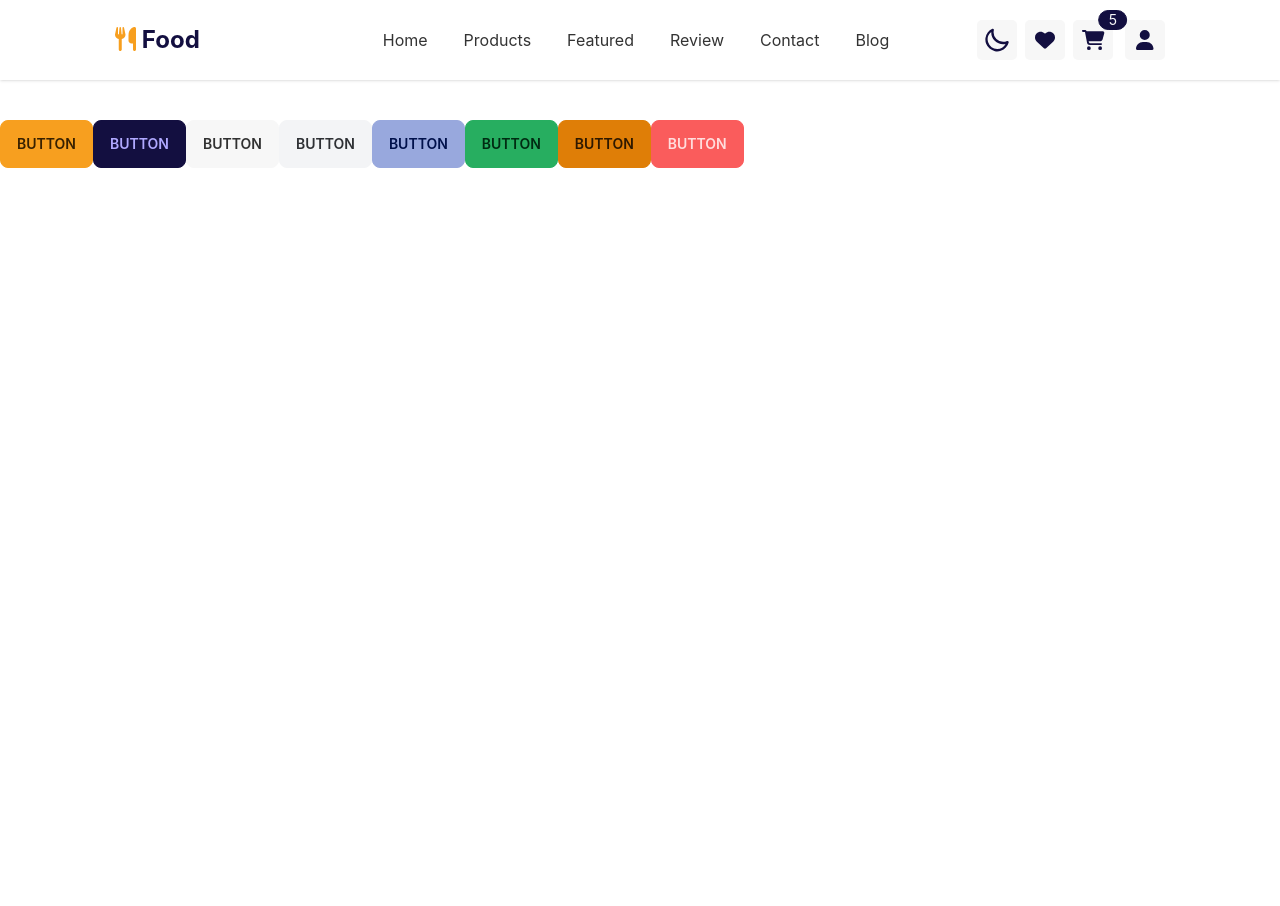
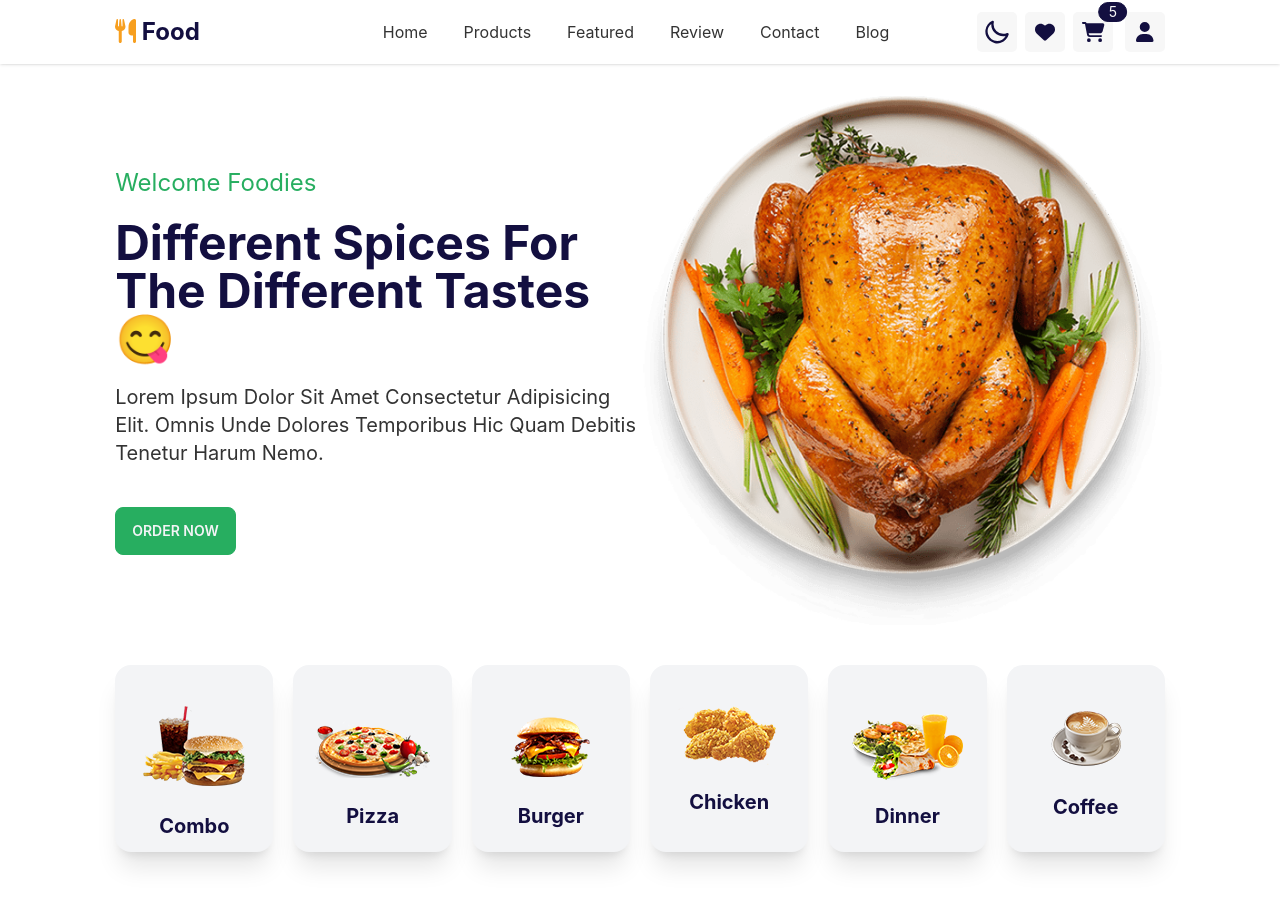
Before and after one commit to ImRanKhan81m/MERN-Stack-Food-Order-Project, a React (Create React App) app in the folder client-side/: page / in a window 1280 px wide. Shown: the top 906 px of the page. Before the commit the page ends 800 px from the top, so only its background shows below. Built offline with nearby package versions, Linux system fonts and the light colour scheme.

Commit message:
banner section done

```diff
--- a/client-side/package.json
+++ b/client-side/package.json
@@ -13,6 +13,7 @@
     "daisyui": "^2.19.0",
     "react": "^18.2.0",
     "react-dom": "^18.2.0",
+    "react-responsive-carousel": "^3.2.23",
     "react-router-dom": "^6.3.0",
     "react-scripts": "5.0.1",
     "web-vitals": "^2.1.4"
--- a/client-side/src/App.css
+++ b/client-side/src/App.css
@@ -15,6 +15,11 @@
 
 .mid-container{
   padding: 2rem 9%;
+}
+@media only screen and (max-width: 990px) {
+  .mid-container{
+    padding: 2rem;
+  }
 }
 .App-header {
   background-color: #282c34;
--- /dev/null
+++ b/client-side/src/Components/Banner/Banner.js
@@ -0,0 +1,82 @@
+import React from 'react';
+import bannerimg1 from '../../assets/image/home-img-2.png'
+import img1 from '../../assets/image/cat-1.png'
+import img2 from '../../assets/image/cat-2.png'
+import img3 from '../../assets/image/cat-3.png'
+import img4 from '../../assets/image/cat-4.png'
+import img5 from '../../assets/image/cat-5.png'
+import img6 from '../../assets/image/cat-6.png'
+
+
+const Banner = () => {
+    return (
+        <div className='mid-container'>
+            <div className='grid lg:grid-cols-2 md:grid-cols-2'>
+                <div className='flex items-center'>
+                    <div>
+                        <h6 className='text-success text-2xl'>Welcome Foodies</h6>
+                        <h1 className='font-bold text-5xl text-secondary my-5'>Different Spices For The Different Tastes 😋</h1>
+                        <p className='text-xl'>Lorem Ipsum Dolor Sit Amet Consectetur Adipisicing Elit. Omnis Unde Dolores Temporibus Hic Quam Debitis Tenetur Harum Nemo.</p>
+                        <button className='btn btn-success text-neutral mt-10'>Order Now</button>
+                    </div>
+                </div>
+                <div className='flex items-center justify-items-end'>
+                    <img className='w-full ' src={bannerimg1} alt="" />
+                </div>
+            </div>
+
+            <div className='grid lg:grid-cols-6 md:grid-cols-6 sm:grid-cols-3 grid-cols-2 gap-5 py-10'>
+                <div class="card bg-neutral shadow-xl">
+                    <figure class="px-5 pt-10">
+                        <img src={img1} alt="Shoes" class="rounded-xl" />
+                    </figure>
+                    <div class="card-body items-center text-center p-3 ">
+                        <h2 class="card-title font-bold text-warning">Combo</h2>
+                    </div>
+                </div>
+                <div class="card bg-neutral shadow-xl">
+                    <figure class="px-5 pt-10">
+                        <img src={img2} alt="Shoes" class="rounded-xl" />
+                    </figure>
+                    <div class="card-body items-center text-center p-3 ">
+                        <h2 class="card-title font-bold text-warning">Pizza</h2>
+                    </div>
+                </div>
+                <div class="card bg-neutral shadow-xl">
+                    <figure class="px-5 pt-10">
+                        <img src={img3} alt="Shoes" class="rounded-xl" />
+                    </figure>
+                    <div class="card-body items-center text-center p-3">
+                        <h2 class="card-title font-bold text-warning">Burger</h2>
+                    </div>
+                </div>
+                <div class="card bg-neutral shadow-xl">
+                    <figure class="px-5 pt-10">
+                        <img src={img4} alt="Shoes" class="rounded-xl" />
+                    </figure>
+                    <div class="card-body items-center text-center p-3">
+                        <h2 class="card-title font-bold text-warning">Chicken</h2>
+                    </div>
+                </div>
+                <div class="card bg-neutral shadow-xl">
+                    <figure class="px-5 pt-10">
+                        <img src={img5} alt="Shoes" class="rounded-xl" />
+                    </figure>
+                    <div class="card-body items-center text-center p-3">
+                        <h2 class="card-title font-bold text-warning">Dinner</h2>
+                    </div>
+                </div>
+                <div class="card bg-neutral shadow-xl">
+                    <figure class="px-5 pt-10">
+                        <img src={img6} alt="Shoes" class="rounded-xl" />
+                    </figure>
+                    <div class="card-body items-center text-center p-3">
+                        <h2 class="card-title font-bold text-warning">Coffee</h2>
+                    </div>
+                </div>
+            </div>
+        </div>
+    );
+};
+
+export default Banner;
--- a/client-side/src/Components/Home/Home.js
+++ b/client-side/src/Components/Home/Home.js
@@ -1,18 +1,10 @@
 import React from 'react';
-import Navbar from '../Navbar/Navbar';
+import Banner from '../Banner/Banner';
 
 const Home = () => {
     return (
         <div>
-
-            <button class="btn btn-primary mt-10">Button</button>
-            <button class="btn btn-secondary">Button</button>
-            <button class="btn btn-accent">Button</button>
-            <button class="btn btn-neutral">Button</button>
-            <button class="btn btn-info">Button</button>
-            <button class="btn btn-success">Button</button>
-            <button class="btn btn-warning">Button</button>
-            <button class="btn btn-error">Button</button>
+            <Banner/>
         </div>
     );
 };
--- a/client-side/src/Components/Navbar/Navbar.js
+++ b/client-side/src/Components/Navbar/Navbar.js
@@ -1,13 +1,12 @@
 import React from 'react';
 import { FontAwesomeIcon } from '@fortawesome/react-fontawesome'
-import { faArrowRightArrowLeft, faBarsProgress, faBlog, faBurger, faCartShopping, faContactBook, faHeart, faHome, faList, faListCheck, faRightFromBracket, faStar,faUser, faUserAlt, faUtensils } from '@fortawesome/free-solid-svg-icons'
+import { faArrowRightArrowLeft, faBarsProgress, faBlog, faBurger, faCartShopping, faContactBook, faHeart, faHome, faList, faListCheck, faRightFromBracket, faStar, faUser, faUserAlt, faUtensils } from '@fortawesome/free-solid-svg-icons'
 import './Navbar.css'
 import { Link } from 'react-router-dom';
 
-const Navbar = ({setDark, dark}) => {
+const Navbar = ({ setDark, dark }) => {
     return (
-        <div className='shadow navbar-content'>
-            <div class="navbar bg-base-100 p-0">
+            <div class="sticky top-0 z-10 shadow navbar-content navbar bg-base-100 p-0">
                 <div class="navbar-start">
                     <div class="dropdown dropdown-items">
                         <label tabIndex="0" class="btn btn-accent btn-square lg:hidden h-0 w-10 mr-1">
@@ -66,7 +65,6 @@ const Navbar = ({setDark, dark}) => {
                     </div>
                 </div>
             </div>
-        </div>
     );
 };
 
--- a/client-side/tailwind.config.js
+++ b/client-side/tailwind.config.js
@@ -12,7 +12,7 @@ module.exports = {
           "base-100": "#ffff",
           info: "#98A8DD",
           success: "#27ae60",
-          warning: "#DF7E07",
+          warning: "#130f40",
           error: "#FA5C5C",
         },
       },
@@ -25,7 +25,7 @@ module.exports = {
           "base-100": "#090A27",
           info: "#98A8DD",
           success: "#1BBB70",
-          warning: "#F59E0B",
+          warning: "#130f40",
           error: "#FB7185",
         },
       },
```
Also changed, not shown: 1 other file (tests, documents, lock files or other folders).
